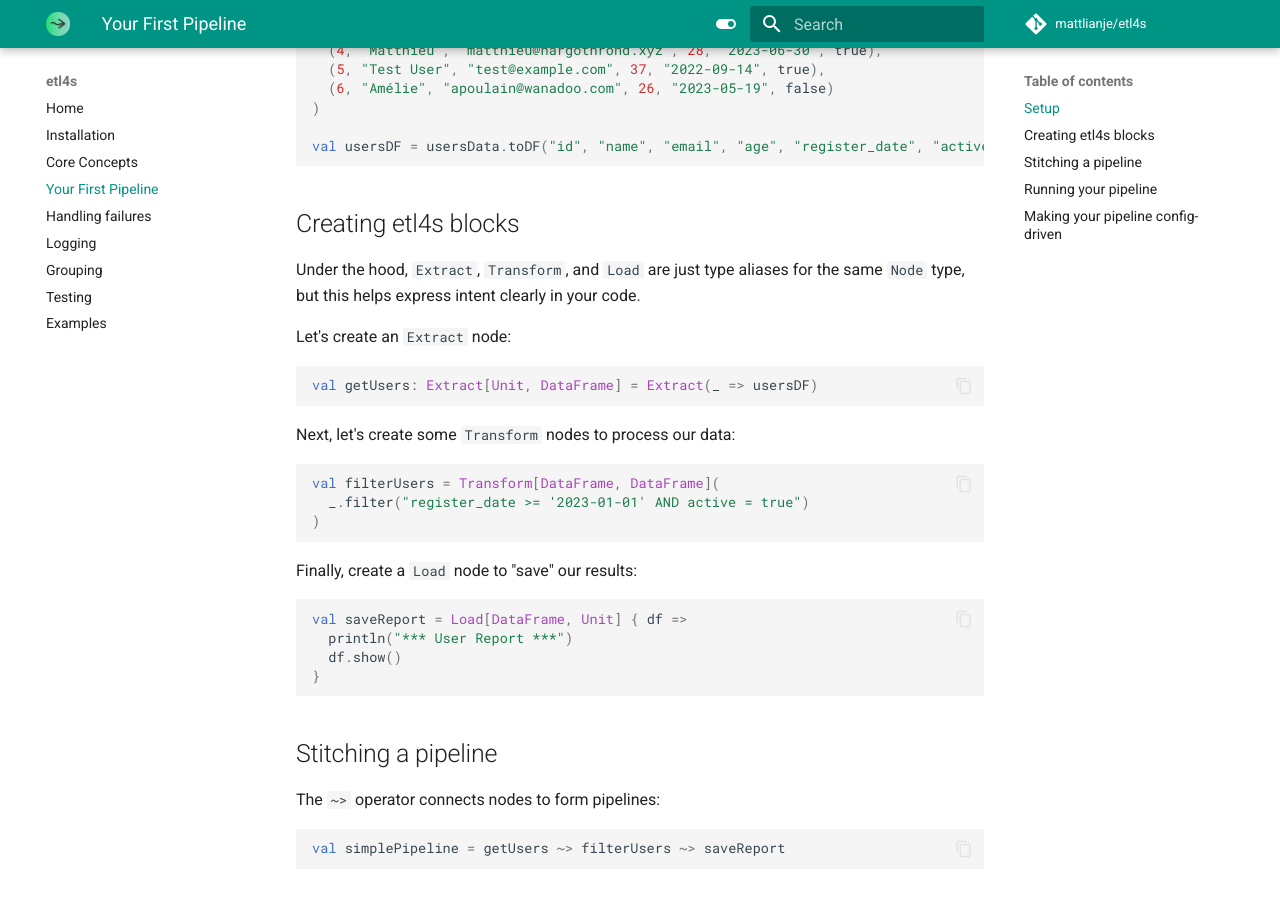
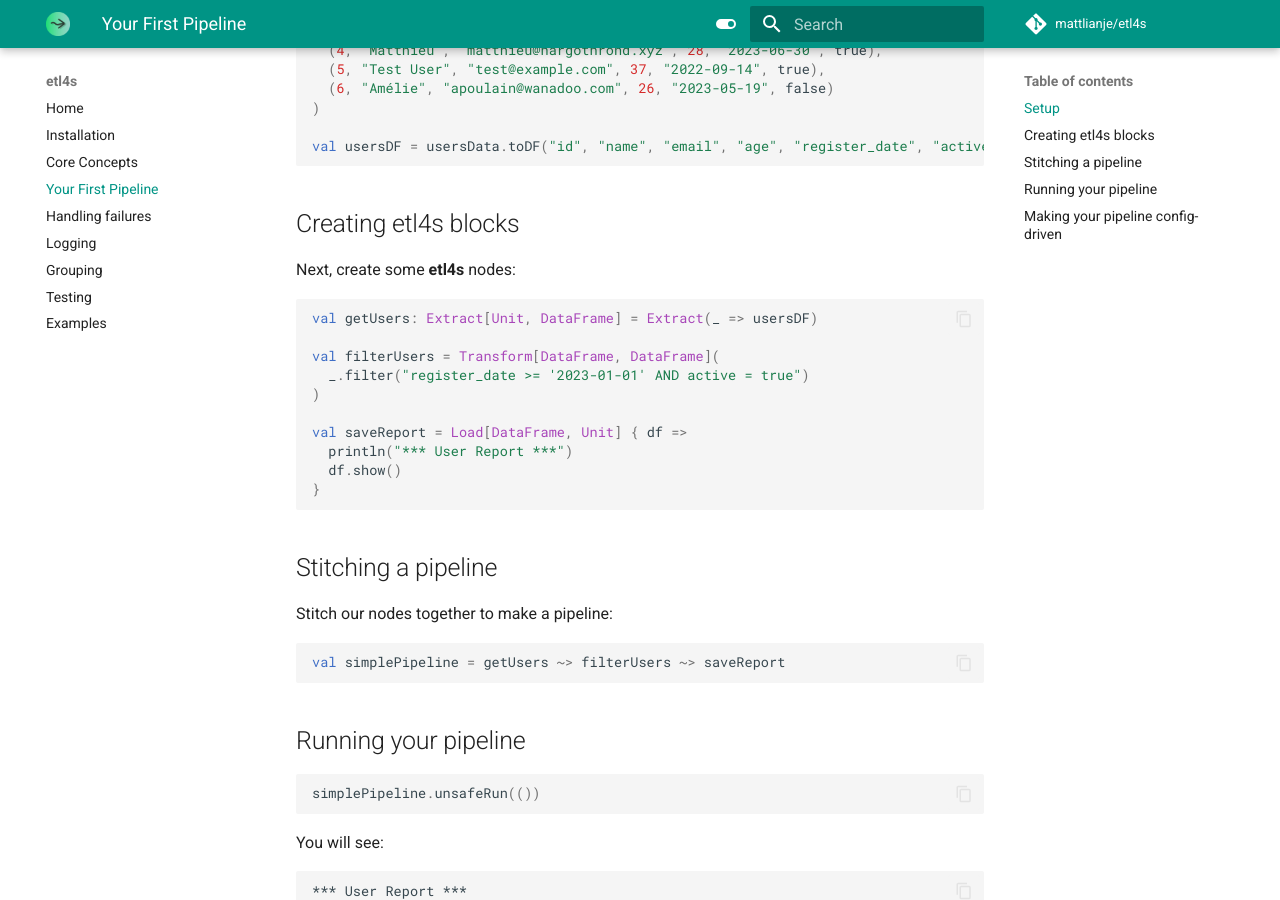
Before and after one commit to mattlianje/etl4s, an MkDocs documentation site: the page built from docs/first-pipeline.md, in a window 1280 px wide and 900 px high, scrolled down 709 px. Built offline with MkDocs 1.6.1 and Material for MkDocs 9.7.7, drawn with Linux system fonts in a browser that asks for light colours; comment, search, counter and statistics services are not loaded.

Commit message:
feat: update doc

````diff
--- a/docs/first-pipeline.md
+++ b/docs/first-pipeline.md
@@ -34,22 +34,15 @@ val usersDF = usersData.toDF("id", "name", "email", "age", "register_date", "act
 ```
 
 ## Creating etl4s blocks
-Under the hood, `Extract`, `Transform`, and `Load` are just type aliases for the same `Node` type, but this helps express intent clearly in your code.
+Next, create some **etl4s** nodes:
 
-Let's create an `Extract` node:
 ```scala
 val getUsers: Extract[Unit, DataFrame] = Extract(_ => usersDF)
-```
 
-Next, let's create some `Transform` nodes to process our data:
-```scala
 val filterUsers = Transform[DataFrame, DataFrame](
   _.filter("register_date >= '2023-01-01' AND active = true")
 )
-```
 
-Finally, create a `Load` node to "save" our results:
-```scala
 val saveReport = Load[DataFrame, Unit] { df =>
   println("*** User Report ***")
   df.show()
@@ -57,7 +50,7 @@ val saveReport = Load[DataFrame, Unit] { df =>
 ```
 
 ## Stitching a pipeline
-The `~>` operator connects nodes to form pipelines:
+Stitch our nodes together to make a pipeline:
 ```scala
 val simplePipeline = getUsers ~> filterUsers ~> saveReport
 ```
````
